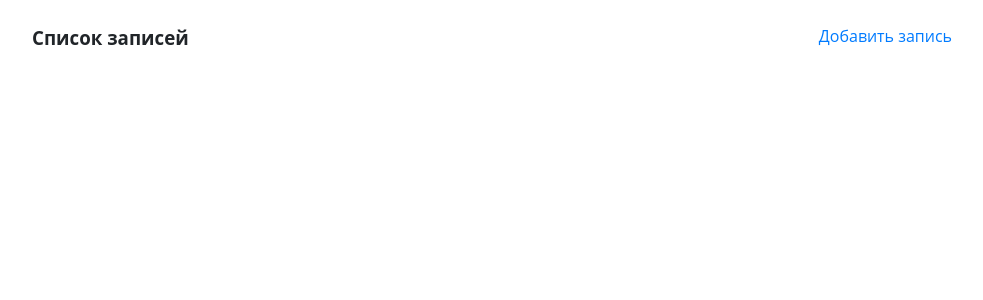
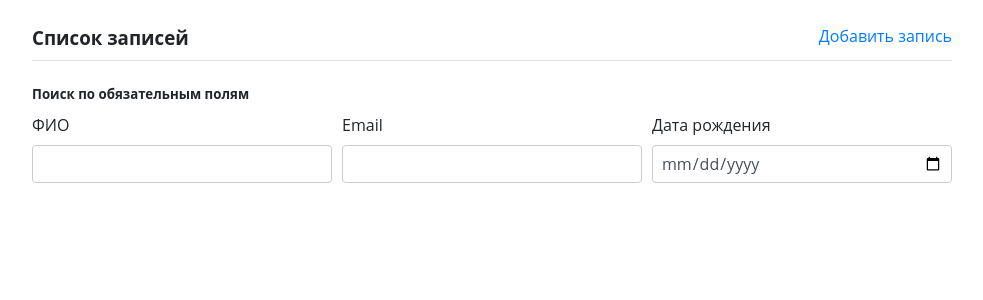
Before and after one commit to it4joy/atlas, a PHP site: page /records.html in a window 1280 px wide. Shown: the top 300 px of the page, without its empty margins (148-1131 px from the left). Run offline with PHP 8.4, Linux system fonts and the light colour scheme; data that the repository does not hold is empty.

Commit message:
updt logic: searching by required fields

```diff
--- a/public/css/main.css
+++ b/public/css/main.css
@@ -392,6 +392,14 @@ textarea {
 
 /* Forms */
 
+input[type="search"] {
+  -webkit-appearance: textfield;
+}
+
+.searching-form {
+    border-top: 1px solid rgba(0, 0, 0, 0.125);
+}
+
 .form-row {
     display: -ms-flexbox;
     display: flex;
--- a/public/js/main.js
+++ b/public/js/main.js
@@ -48,7 +48,7 @@ $(document).ready(function() {
                                     <p class='p'><strong>Дата рождения:</strong> ${record.Birthday}</p>
                                     <p class='p'><strong>Тип документа:</strong> ${record.Doc_Type}</p>
                                     <p class='p'><strong>Права на доступ:</strong> ${record.Rights}</p>
-                                    <p class='p'><strong>Броузер (UserAgent):</strong> ${record.Browser}</p>
+                                    <p class='p'><strong>Броузер (User-Agent):</strong> ${record.Browser}</p>
                                 </div>
                                 <div class='col-6'>
                                     <p class='p'><strong>Email:</strong> ${record.Email}</p>
@@ -81,7 +81,7 @@ $(document).ready(function() {
     // gets the name of browser
     const browser = navigator.userAgent;
 
-    // form elements
+    // user info form
     const userInfoForm = $('#user-info-form');
     const btnSave = userInfoForm.find('.btn-save');
     const userFullName = userInfoForm.find('#fullname');
@@ -89,6 +89,34 @@ $(document).ready(function() {
     const userBirthday = userInfoForm.find('#birthday');
     const docType = userInfoForm.find('#doc-type');
     const docNumber = userInfoForm.find('#doc-number');
+
+    // searching form
+    const searchingForm = $('#searching-form');
+    let searchRequestLength, searchRequestLengthPast = 0;
+
+    // finds a match
+    searchingForm.find('input').on('input', function() {
+        const searchRequest = $(this).val();
+        searchRequestLength = searchRequest.length;
+
+        // N: check is '.card' exists
+        $('.card').each(function(i, el) {
+            const children = $(this).children();
+
+            children.each(function(i, el) {
+                if ( $(el).text().search(searchRequest) !== -1 ) {
+                    $('.card').hide();
+                    $(el).parents('.card').show();
+                }
+            });
+        });
+
+        if (searchRequestLength < searchRequestLengthPast) {
+            $('.card').show();
+        }
+
+        searchRequestLengthPast = searchRequestLength;
+    });
 
     let requiredFields = false;
 
--- a/public/records.html
+++ b/public/records.html
@@ -27,6 +27,23 @@
                                     <a href="index.html">Добавить запись</a>
                                 </div>
                             </div>
+                            <form id="searching-form" class="searching-form ui-block">
+                                <h5 class="h5">Поиск по обязательным полям</h5>
+                                <div class="form-row">
+                                    <div class="form-group col-4">
+                                        <label for="fullname-search" class="form-label">ФИО</label>
+                                        <input type="search" id="fullname-search" name="fullname" class="form-field">
+                                    </div>
+                                    <div class="form-group col-4">
+                                        <label for="email-search" class="form-label">Email</label>
+                                        <input type="search" id="email-search" name="email" class="form-field">
+                                    </div>
+                                    <div class="form-group col-4">
+                                        <label for="birthday-search" class="form-label">Дата рождения</label>
+                                        <input type="date" id="birthday-search" name="birthday" class="form-field">
+                                    </div>
+                                </div>
+                            </form>
                             <div class="ajax-content"></div>
                         </div>
                     </div>
```
Lines whose indentation alone changed are shown as unchanged.
